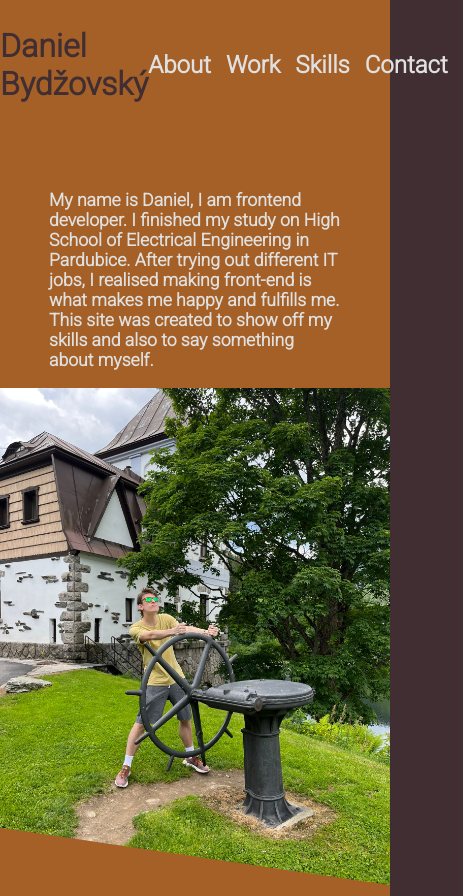
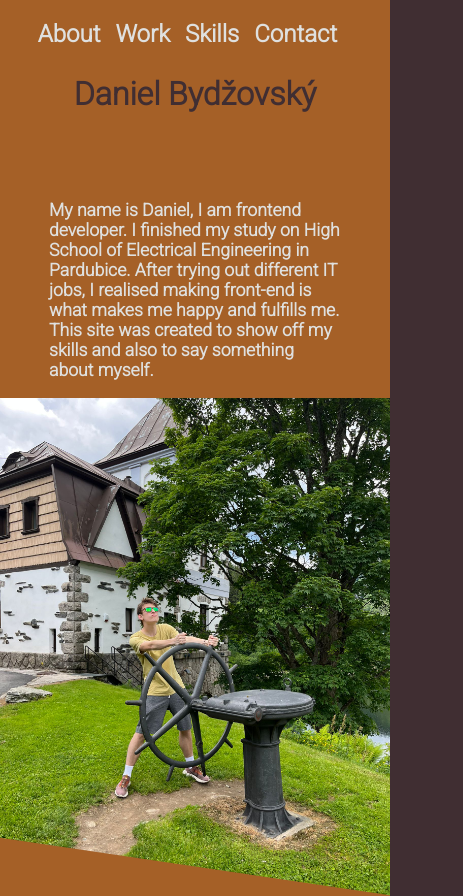
Before and after one commit to DandysByd/portfolio, a website built with Parcel: page index.html in a window 390 px wide. Shown: the top 896 px of the page, 463 px wide, since content can reach past the window. Built offline with nearby package versions, Linux system fonts and the light colour scheme.

Commit message:
mobile responsivity

```diff
--- a/css/main.scss
+++ b/css/main.scss
@@ -270,4 +270,9 @@ footer{
     .contact{
         width: auto;
     }
+    nav{
+        margin-top: 20px;
+        flex-direction: column-reverse;
+        align-items: center;
+    }
   }
```
Also changed, not shown: css/main.css, 3 other files.
